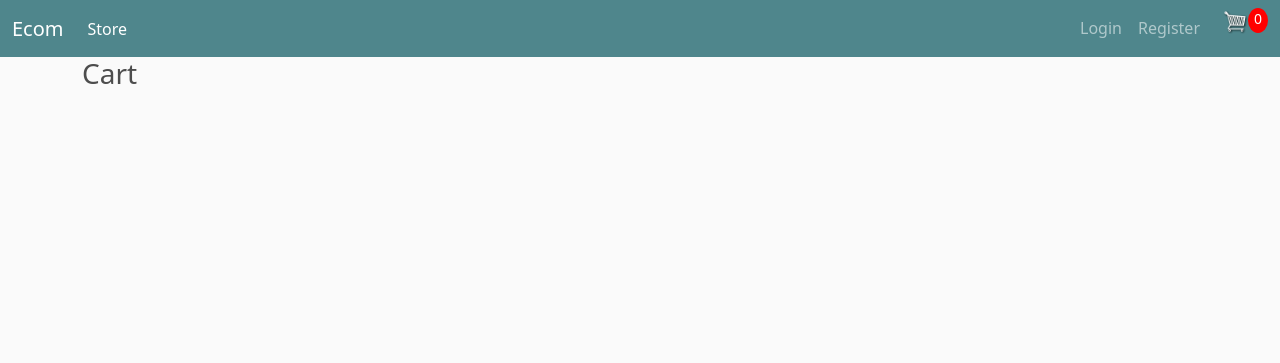
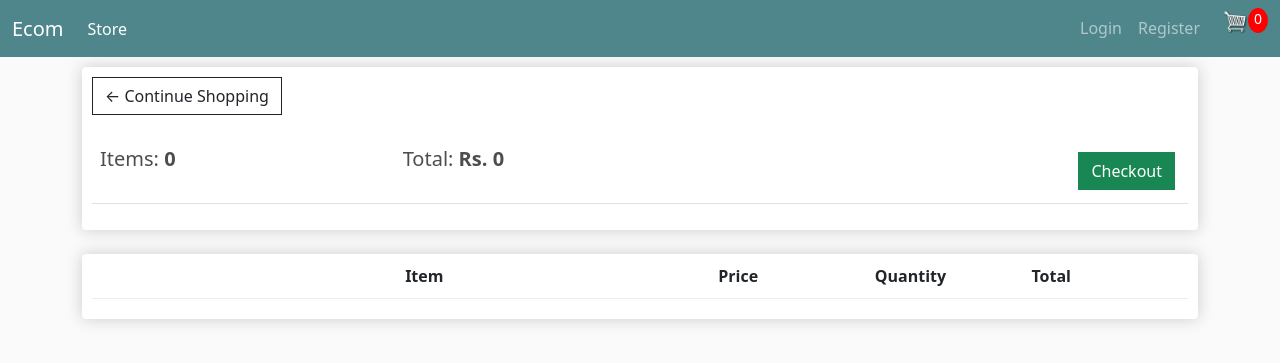
Before and after one commit to arunwadhawan/ecommerce, a Django app: page /cart/ in a window 1280 px wide. Shown: the top 363 px of the page. Run offline with Django 3.2, Linux system fonts and the light colour scheme; lists and menus that the app fills with data are empty.

Commit message:
Cart functionality

```diff
--- /dev/null
+++ b/ecommerce/static/js/cart.js
@@ -0,0 +1,44 @@
+var updateBtns = document.getElementsByClassName("update-cart");
+
+console.log(updateBtns.length)
+for (i=0; i< updateBtns.length; i++){
+updateBtns[i].addEventListener('click', function(){
+var productID = this.dataset.product
+var action = this.dataset.action
+console.log( 'productID:', productID , 'action:', action )
+
+console.log('User', user)
+
+if (user == 'AnonymousUser'){
+console.log('User is not authenticated')
+}else{
+
+updateUserOrder(productID, action)}
+})
+}
+
+function updateUserOrder(productID, action){
+console.log('User is authenticated. Sending data...using function')
+var url = '/update_item/'
+
+fetch(url,
+{
+	method:'POST',
+	headers:{
+		'Content-Type':'application/json',
+		'X-CSRFToken': csrftoken,
+		},
+	body:JSON.stringify(
+				{'productID':productID, 'action':action})
+})
+
+.then((response)=>{
+return response.json()
+})
+
+.then((data)=>{
+console.log('data: ', data)
+location.reload()
+})
+
+}
--- a/ecommerce/store/templates/store/Main.html
+++ /dev/null
@@ -1,6 +0,0 @@
-{% extends 'store/base.html' %}
-
-{% block content %}
-
-	<h3> Main </h3>
-{% endblock content %}
--- a/ecommerce/store/templates/store/base.html
+++ b/ecommerce/store/templates/store/base.html
@@ -7,17 +7,41 @@
     <meta name="viewport" content="width=device-width, initial-scale=1">
 
     <!-- Bootstrap CSS -->
-    <link href="https://cdn.jsdelivr.net/npm/bootstrap@5.0.2/dist/css/bootstrap.min.css" rel="stylesheet" integrity="sha384-EVSTQN3/azprG1Anm3QDgpJLIm9Nao0Yz1ztcQTwFspd3yD65VohhpuuCOmLASjC" crossorigin="anonymous">
-    <link rel="stylesheet" href="https://cdn.jsdelivr.net/npm/bootstrap-icons@1.5.0/font/bootstrap-icons.css">
-    <link rel="stylesheet" type="text/css" href="{% static 'css/main.css' %}">
+        <!-- Bootstrap CSS -->
+<link href="https://cdn.jsdelivr.net/npm/bootstrap@5.0.2/dist/css/bootstrap.min.css" rel="stylesheet" integrity="sha384-EVSTQN3/azprG1Anm3QDgpJLIm9Nao0Yz1ztcQTwFspd3yD65VohhpuuCOmLASjC" crossorigin="anonymous">
+<link rel="stylesheet" type="text/css" href="{% static 'css/main.css' %}">
 	{% if title %}
 		<title>Ecommerce - {{ title }}</title>
 	{% else %}
 		<title>Ecommerce</title>
 	{% endif%}
 
+<script type="text/javascript">
+
+var user = '{{request.user}}'
+console.log('User', user)
+
+function getCookie(name) {
+    let cookieValue = null;
+    if (document.cookie && document.cookie !== '') {
+        const cookies = document.cookie.split(';');
+        for (let i = 0; i < cookies.length; i++) {
+            const cookie = cookies[i].trim();
+            // Does this cookie string begin with the name we want?
+            if (cookie.substring(0, name.length + 1) === (name + '=')) {
+                cookieValue = decodeURIComponent(cookie.substring(name.length + 1));
+                break;
+            }
+        }
+    }
+    return cookieValue;
+}
+const csrftoken = getCookie('csrftoken');
+</script>
+
   </head>
-  <body>
+
+<body>
 <header class="site-header">
 
 <nav class="navbar navbar-expand-lg navbar-dark bg-dark">
@@ -45,7 +69,7 @@
 	   <a href="{% url 'cart' %}">
  	   <img  id="cart-icon" src="{% static 'images/cart.png' %}">
         </a>
-	<p id="cart-total">0</p>
+	<p id="cart-total">{{cartItems}}</p>
         </div>
 </ul>
     </div>
@@ -69,6 +93,7 @@
 
 </div>
 
+<script type="text/javascript" src="{% static 'js/cart.js'%}"></script>
     <!-- Optional JavaScript; choose one of the two! -->
 
     <!-- Option 1: Bootstrap Bundle with Popper -->
@@ -79,5 +104,6 @@
     <script src="https://cdn.jsdelivr.net/npm/@popperjs/core@2.9.2/dist/umd/popper.min.js" integrity="sha384-IQsoLXl5PILFhosVNubq5LC7Qb9DXgDA9i+tQ8Zj3iwWAwPtgFTxbJ8NT4GN1R8p" crossorigin="anonymous"></script>
     <script src="https://cdn.jsdelivr.net/npm/bootstrap@5.0.2/dist/js/bootstrap.min.js" integrity="sha384-cVKIPhGWiC2Al4u+LWgxfKTRIcfu0JTxR+EQDz/bgldoEyl4H0zUF0QKbrJ0EcQF" crossorigin="anonymous"></script>
     -->
+
   </body>
 </html>
--- a/ecommerce/store/templates/store/cart.html
+++ b/ecommerce/store/templates/store/cart.html
@@ -1,5 +1,54 @@
-{% extends 'store/main.html' %}
+{% extends 'store/base.html' %}
 {% load static %}
+
 {% block content %}
-     <h3>Cart</h3>
+	<div class="row">
+		<div class="col-lg-12">
+			<div class="box-element">
+
+				<a  class="btn btn-outline-dark" href="{% url 'store' %}">&#x2190; Continue Shopping</a>
+
+				<br>
+				<br>
+				<table class="table">
+					<tr>
+						<th><h5>Items: <strong>{{order.get_cart_items}}</strong></h5></th>
+						<th><h5>Total:<strong> Rs. {{order.get_cart_total}}</strong></h5></th>
+						<th>
+							<a  style="float:right; margin:5px;" class="btn btn-success" href="{% url 'checkout' %}">Checkout</a>
+						</th>
+					</tr>
+				</table>
+
+			</div>
+
+			<br>
+			<div class="box-element">
+				<div class="cart-row">
+					<div style="flex:2"></div>
+					<div style="flex:2"><strong>Item</strong></div>
+					<div style="flex:1"><strong>Price</strong></div>
+					<div style="flex:1"><strong>Quantity</strong></div>
+					<div style="flex:1"><strong>Total</strong></div>
+				</div>
+
+			{% for item in items %}
+				<div class="cart-row">
+					<div style="flex:2"><img class="row-image" src="{{item.product.imageURL}}"></div>
+					<div style="flex:2"><p>{{item.product.name}}</p></div>
+					<div style="flex:1"><p>Rs. {{item.product.price|floatformat:2}}</p></div>
+					<div style="flex:1">
+						<p class="quantity">{{item.quantity}}</p>
+						<div class="quantity">
+							<img data-product ="{{item.product.id}}" data-action="add" class="chg-quantity update-cart" src="{% static  'images/arrow-up.png' %}">
+
+							<img data-product="{{item.product.id}}" data-action="remove" class="chg-quantity update-cart" src="{% static  'images/arrow-down.png' %}">
+						</div>
+					</div>
+					<div style="flex:1"><p>Rs. {{item.get_total}}</p></div>
+				</div>
+			{% endfor %}
+			</div>
+		</div>
+	</div>
 {% endblock content %}
--- a/ecommerce/store/templates/store/store.html
+++ b/ecommerce/store/templates/store/store.html
@@ -1,16 +1,16 @@
-{% extends 'store/main.html' %}
+{% extends 'store/base.html' %}
 {% load static %}
 
 {% block content %}
 
 <div class="row">
 	{% for product in products %}
-		<div class="col-lg-4">
+		<div class="col-lg-3">
 			<img class="thumbnail" src="{{product.imageURL}}">
 		<div class="box-element product">
 			<h6><strong>{{product.name}}</strong></h6>
 			<hr>
-			<button  class="btn btn-outline-secondary add-btn">Add to Cart</button>
+			<button data-product="{{product.id}}" data-action="add" class="btn btn-outline-secondary add-btn update-cart">Add to Cart</button>
 			<a class="btn btn-outline-success" href="#">View</a>
 			<h6 style="display: inline-block; float: right"><strong>Rs. {{product.price|floatformat:2}}</strong></h6>
 		</div>
--- a/ecommerce/store/urls.py
+++ b/ecommerce/store/urls.py
@@ -6,4 +6,5 @@ urlpatterns = [
     path('', views.store, name='store'),
     path('cart/', views.cart, name='cart'),
     path('checkout/', views.checkout, name='checkout'),
+    path('update_item/', views.updateItem, name='update_item'),
 ]
--- a/ecommerce/store/views.py
+++ b/ecommerce/store/views.py
@@ -1,19 +1,78 @@
 from django.shortcuts import render, redirect
+from django.http import JsonResponse
+import json
+
 from .models import *
 
 # Create your views here.
 
 def store(request):
     title = "Store"
-    products = Product.objects.all()
-    context = {'products':products}
+    if request.user.is_authenticated:
+        customer = request.user.customer
+        order, created = Order.objects.get_or_create(customer=customer,complete=False)
+        items = order.orderitem_set.all()
+        cartItems = order.get_cart_items
+    else:
+        items = []
+        order = {'get_cart_total':0,'get_cart_items':0, }
+        cartItems = order['get_cart_items']
+
+    products = Product.objects.all().filter(is_available=True)
+    context = {'products':products,'order':order, 'items':items,'cartItems':cartItems,'shipping':False}
+
     return render(request, 'store/store.html',context)
 
 
 def cart(request):
-    context = {}
+    title = "Cart"
+    if request.user.is_authenticated:
+        customer = request.user.customer
+        order, created = Order.objects.get_or_create(customer=customer,complete=False)
+        items = order.orderitem_set.all()
+        cartItems = order.get_cart_items
+    else:
+                items = []
+                order = {'get_cart_total':0,'get_cart_items':0, }
+                cartItems = order['get_cart_items']
+    context = {'order':order, 'items':items,'cartItems':cartItems,'shipping':False}
     return render(request, 'store/cart.html',context)
 
 def checkout(request):
-    context = {}
+    title = "Checkout"
+    if request.user.is_authenticated:
+        customer = request.user.customer
+        order, created = Order.objects.get_or_create(customer=customer,complete=False)
+        items = order.orderitem_set.all()
+        cartItems = order.get_cart_items
+    else:
+                items = []
+                order = {'get_cart_total':0,'get_cart_items':0, }
+                cartItems = order['get_cart_items']
+    context = {'order':order, 'items':items, 'cartItems': cartItems,'shipping':False}
     return render(request, 'store/checkout.html',context)
+
+def updateItem(request):
+
+    data = json.loads(request.body)
+    productID = data['productID']
+    action = data['action']
+    print('Action', action)
+    print('Product ID', productID)
+
+    customer = request.user.customer
+    product = Product.objects.get(id=productID)
+    order, created = Order.objects.get_or_create( customer = customer , complete=False)
+    orderItem, created = OrderItem.objects.get_or_create(order = order,product=product)
+
+    if action == 'add':
+        orderItem.quantity = orderItem.quantity + 1
+    elif action =='remove':
+        orderItem.quantity = orderItem.quantity - 1
+    orderItem.save()
+
+    if orderItem.quantity <= 0:
+        orderItem.delete()
+
+
+    return JsonResponse('Item was added', safe=False)
```
Also changed, not shown: ecommerce/store/models.py (+26 -0 lines), ecommerce/store/templates/store/checkout.html (+82 -2 lines), ecommerce/static/images/arrow-down.png (added), ecommerce/static/images/arrow-up.png (added).
